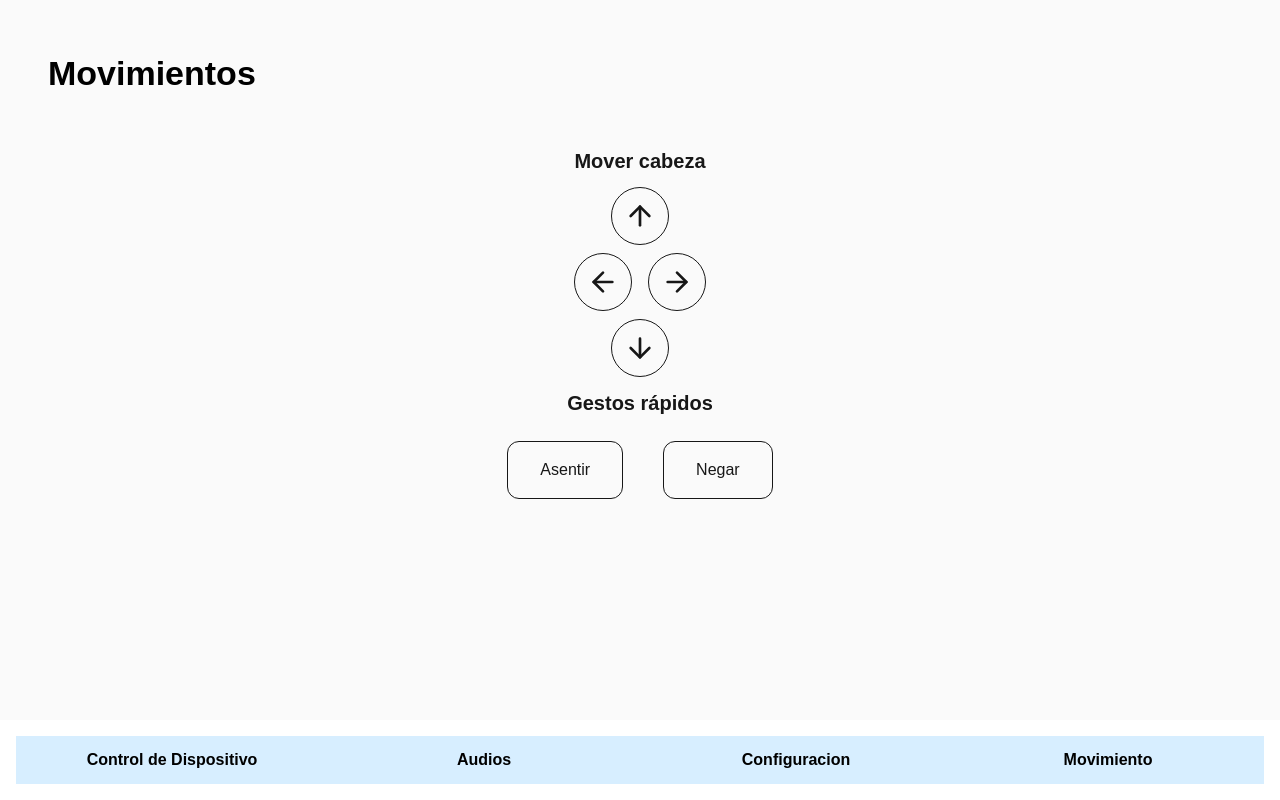
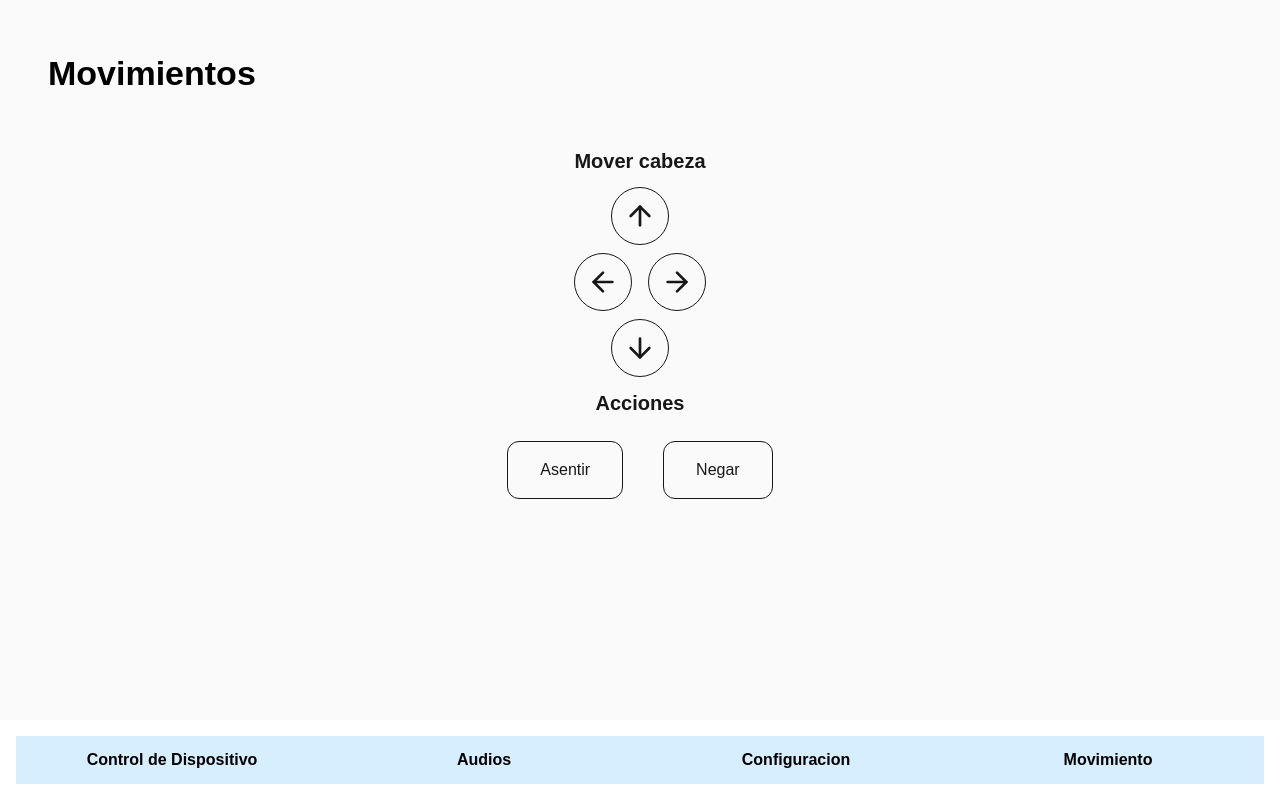
Before and after one commit to sunset0917/Luna, a Next.js app: page /movimiento in a window 1280 px wide. Built offline with nearby package versions, Linux system fonts and the light colour scheme; no server answers.

Commit message:
Update page.tsx

```diff
--- a/app/movimiento/page.tsx
+++ b/app/movimiento/page.tsx
@@ -118,7 +118,7 @@ export default function Home() {
           </div>
             {/* === SECCIÓN 2: GESTOS RÁPIDOS (ASENTIR Y NEGAR) === */}
           <div className="flex flex-col items-center gap-6">
-            <h2 className="text-xl font-semibold">Gestos rápidos</h2>
+            <h2 className="text-xl font-semibold">Acciones </h2>
             <div className="flex gap-10">
 
               {/* Bloque Asentir */}
```
